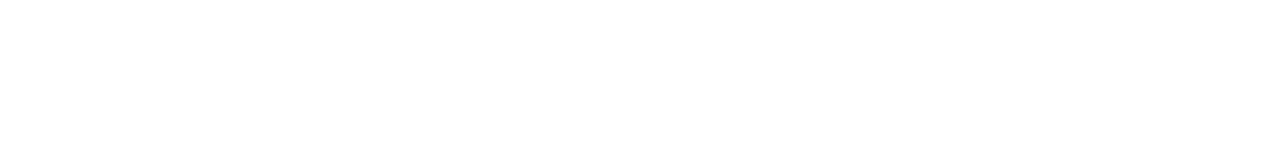
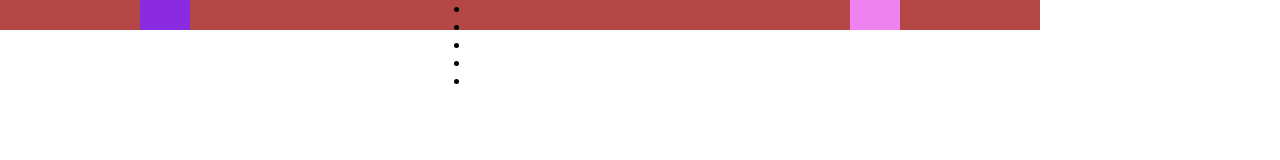
Before and after one commit to sollendy/htmlcss-struttura-discord, a plain HTML site: page index.html in a window 1280 px wide. Drawn offline with Linux system fonts and the light colour scheme.

Commit message:
nulla riesce come auspicato qual'è il problema?

```diff
--- a/css/default.css
+++ b/css/default.css
@@ -3,3 +3,7 @@
     margin: 0;
     box-sizing: border-box;
 }
+
+debug *{
+    border: dotted 1px black;
+}
--- a/css/style.css
+++ b/css/style.css
@@ -0,0 +1,34 @@
+body{
+    /* max-width: 1500px; */
+}
+
+header{
+    /* background-color: blue; */
+    width: 1300px;
+}
+
+nav{
+    display: flex;
+    justify-content: space-around;
+    align-items: center;
+    background-color: rgb(180, 70, 70);
+    max-width: 80%;
+    height: 100%;
+}
+
+#logo{
+    background-color: blueviolet;
+    height: 30px;
+    width: 50px;
+}
+
+#head-list{
+    height: 30px;
+    width: 100px;
+}
+
+#accesso{
+    height: 30px;
+    width: 50px;
+    background-color: violet;
+}
--- a/index.html
+++ b/index.html
@@ -14,12 +14,12 @@
             <div id="logo">
 
             </div>
-            <ul>
-                <li></li>
-                <li></li>
-                <li></li>
-                <li></li>
-                <li></li>
+            <ul id="head-list">
+                <li><a href="#"></a></li>
+                <li><a href="#"></a></li>
+                <li><a href="#"></a></li>
+                <li><a href="#"></a></li>
+                <li><a href="#"></a></li>
             </ul>
             <div id="accesso">
 
```
